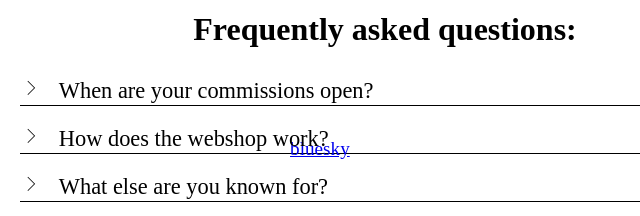
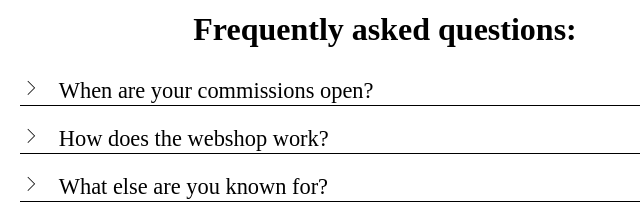
Before and after one commit to NivedDoesArt/art, a plain HTML site: page HTML/home.html in a window 1280 px wide. Shown: the part 2060-2276 px from the top of the page, 255-895 px from the left. Drawn offline with Linux system fonts and the light colour scheme; a web font is replaced by a local one.

Commit message:
bugfix on home screen

```diff
--- a/HTML/home.html
+++ b/HTML/home.html
@@ -100,7 +100,7 @@
             </li>
             <div class="questAnswer" id="questAnswer1">
                 My life's gotten quite busy due to college, so I don't do commissions all that often anymore, but when I
-                do, it'll be announced on my <a href="https://bsky.app/profile/niveddoesart.bsky.social">bluesky</a>!
+                do, it'll be announced on my Bluesky!
             </div>
 
             <li id="quest2" onclick="questOpen(2)">
```
Also changed, not shown: index.html (+1 -0 lines).
